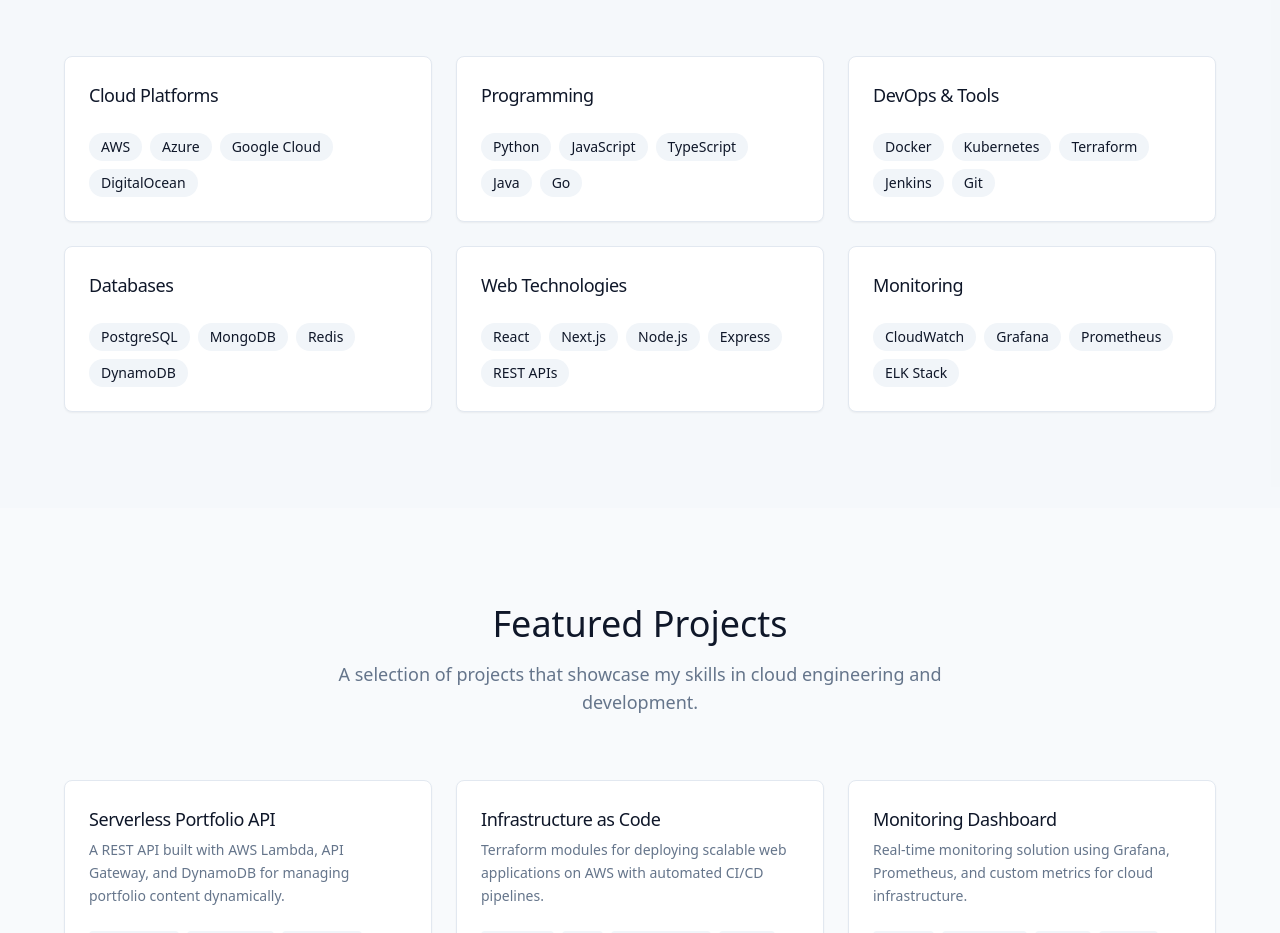
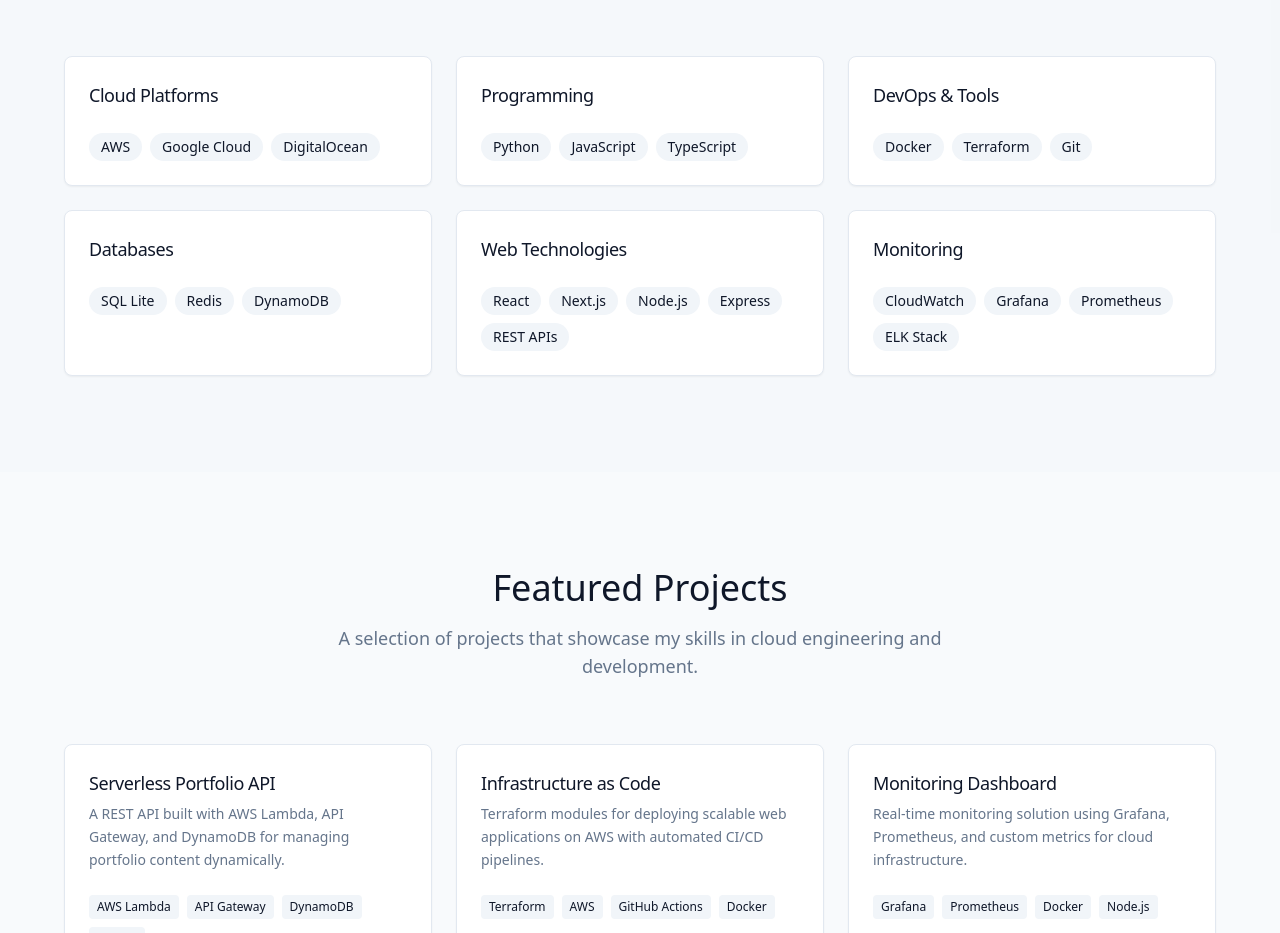
Before and after one commit to brooksd/cloud-portfolio, a Next.js app: page / in a window 1280 px wide. Shown: the part 1800-2733 px from the top of the page. Built offline with nearby package versions, Linux system fonts and the light colour scheme.

Commit message:
Skills page Update

```diff
--- a/components/skills.tsx
+++ b/components/skills.tsx
@@ -7,19 +7,19 @@ export function Skills() {
   const skillCategories = [
     {
       title: "Cloud Platforms",
-      skills: ["AWS", "Azure", "Google Cloud", "DigitalOcean"],
+      skills: ["AWS", "Google Cloud", "DigitalOcean"],
     },
     {
       title: "Programming",
-      skills: ["Python", "JavaScript", "TypeScript", "Java", "Go"],
+      skills: ["Python", "JavaScript", "TypeScript"],
     },
     {
       title: "DevOps & Tools",
-      skills: ["Docker", "Kubernetes", "Terraform", "Jenkins", "Git"],
+      skills: ["Docker", "Terraform", "Git"],
     },
     {
       title: "Databases",
-      skills: ["PostgreSQL", "MongoDB", "Redis", "DynamoDB"],
+      skills: ["SQL Lite", "Redis", "DynamoDB"],
     },
     {
       title: "Web Technologies",
```
